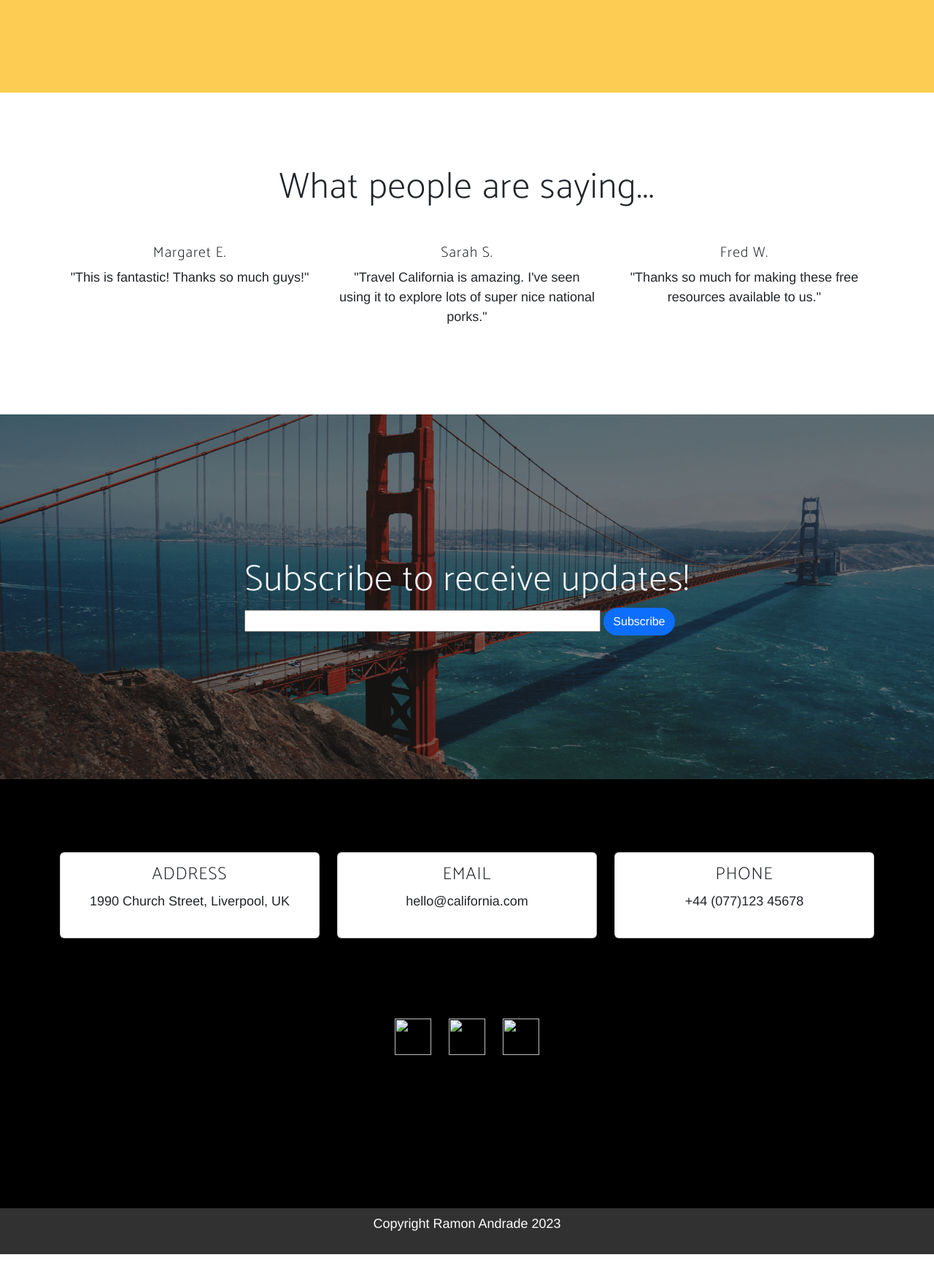
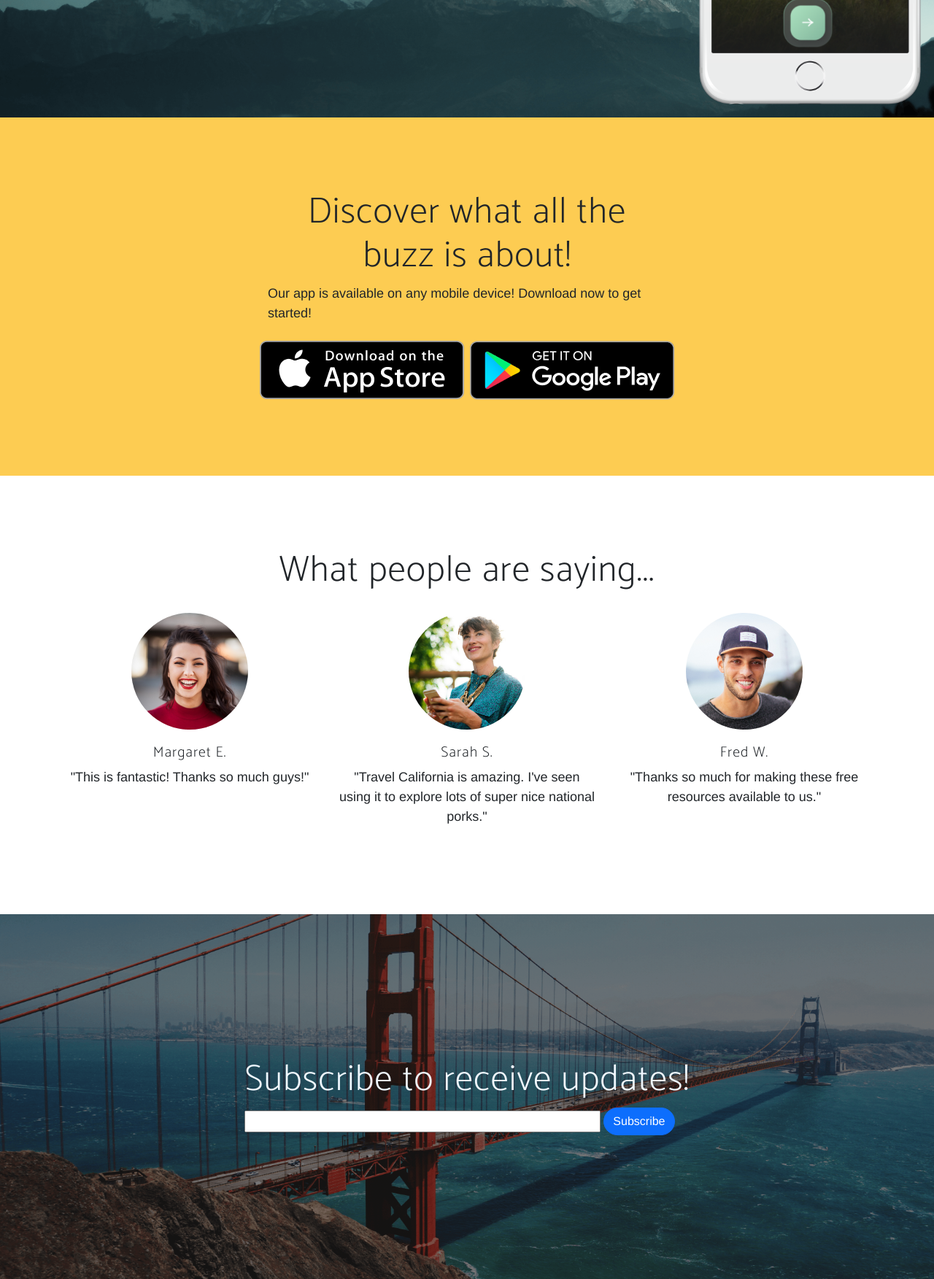
Before and after one commit to ramonsaguini/travel-california, a plain HTML site: page index.html in a window 1280 px wide. Shown: the part 572-2325 px from the top of the page at 73% size. Before the commit the page ends 2291 px from the top, so only its background shows below. Drawn offline with nearby package versions, Linux system fonts and the light colour scheme; files that its build step writes are made by us from their sources; files whose address does not match are found by name; a web font is replaced by a local one.

Commit message:
organized folders and files

```diff
--- a/index.html
+++ b/index.html
@@ -10,7 +10,7 @@
   <link href="https://cdn.jsdelivr.net/npm/bootstrap@5.3.0-alpha3/dist/css/bootstrap.min.css" rel="stylesheet"
     integrity="sha384-KK94CHFLLe+nY2dmCWGMq91rCGa5gtU4mk92HdvYe+M/SXH301p5ILy+dN9+nJOZ" crossorigin="anonymous">
   <link href="https://fonts.googleapis.com/css?family=Anton|Jura&display=swap" rel="stylesheet">
-  <link rel="stylesheet" href="css/index.css">
+  <link rel="stylesheet" href="./starter/css/index.css">
 
   <!-- Custom fonts for this template -->
   <link href="vendor/fontawesome-free/css/all.min.css" rel="stylesheet">
@@ -65,7 +65,7 @@
             type="button">START NOW FOR FREE</button>
         </div>
         <div>
-          <img src="./images/demo-screen-1 1.png" class="img-fluid" alt="...">
+          <img src="./starter/images/demo-screen-1 1.png" class="img-fluid" alt="...">
         </div>
       </div>
     </div>
@@ -81,9 +81,9 @@
         </div>
         <div class="badges d-flex justify-content-center">
           <a class="baadges-link" href="#">
-            <img src="images/app-store-badge.png" class="p-1" alt=""></a>
+            <img src="./starter/images/app-store-badge.png" class="p-1" alt=""></a>
           <a class="baadges-link" href="#">
-            <img src="images/google-play-badge.png" class="p-1" alt=""></a>
+            <img src="./starter/images/google-play-badge.png" class="p-1" alt=""></a>
         </div>
       </div>
     </div>
@@ -99,7 +99,7 @@
         <!-- Card 1 -->
         <div class="col-lg-4">
           <div class="testimonial-item text.break text-center">
-            <img src="./images/testimonials-1.jpg" alt="">
+            <img src="./starter/images/testimonials-1.jpg" alt="">
             <h5>Margaret E.</h5>
             <p>"This is fantastic! Thanks so much guys!"</p>
           </div>
@@ -107,7 +107,7 @@
         <!-- card2 -->
         <div class="col-lg-4">
           <div class="testimonial-item text.break text-center">
-            <img src="./images/testimonials-3.jpg" alt="">
+            <img src="./starter/images/testimonials-3.jpg" alt="">
             <h5>Sarah S.</h5>
             <p>"Travel California is amazing. I've seen using it to explore lots of super nice national porks." </p>
           </div>
@@ -115,7 +115,7 @@
         <!-- card 3 -->
         <div class="col-lg-4">
           <div class="testimonial-item text.break text-center">
-            <img src="./images/testimonials-2.jpg" alt="">
+            <img src="./starter/images/testimonials-2.jpg" alt="">
             <h5>Fred W.</h5>
             <p>"Thanks so much for making these free resources available to us."</p>
           </div>
@@ -178,11 +178,11 @@
       <section class="d-flex align-items-center justify-content-center">
         <div class="social icons-soc">
           <a href="http://instagram.com" target="_blank">
-          <img src="./images/instagram.png" alt=""></a>
+          <img src="./starter/images/instagram.png" alt=""></a>
           <a href="https://web.telegram.org/k/" target="_blank">
-          <img src="./images/telegram.png" alt=""></a>
+          <img src="./starter/images/telegram.png" alt=""></a>
           <a href="http://whatsapp.com" target="_blank">
-          <img src="./images/whatsapp (1).png" alt=""></a>
+          <img src="./starter/images/whatsapp (1).png" alt=""></a>
         </div>
       </section>
   </section>
```
